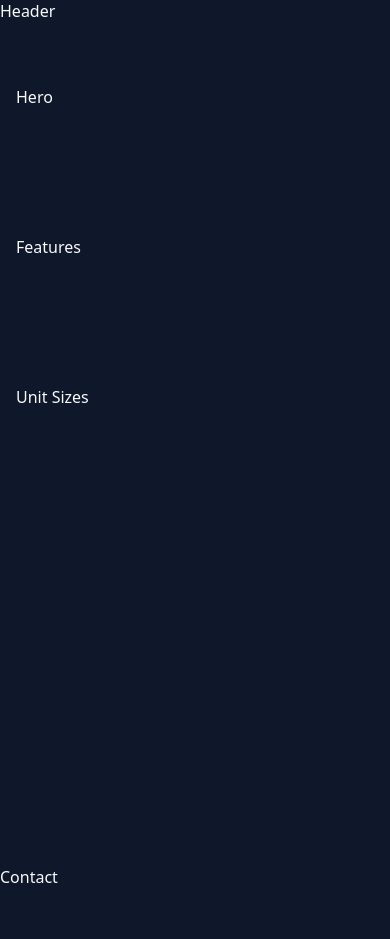
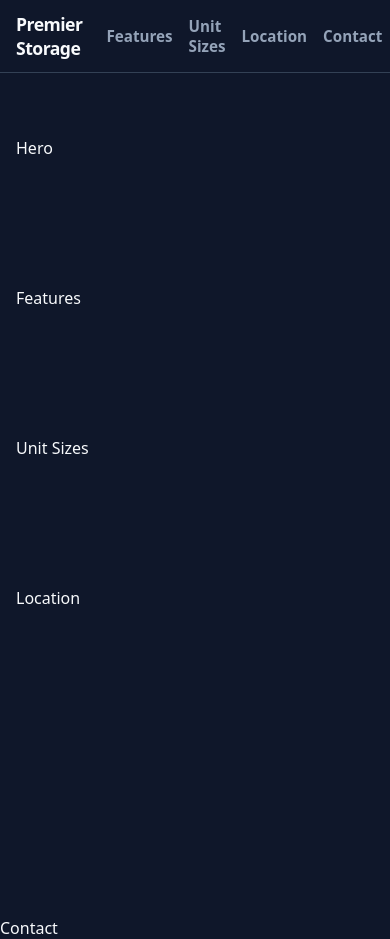
Before and after one commit to jprobussr/premier-storage-redesign, a React (Vite) app in the folder premier-storage-redesign/: page / in a window 390 px wide. Before the commit the page ends 888 px from the top, so only its background shows below. Built offline with nearby package versions, Linux system fonts and the light colour scheme.

Commit message:
feat: build responsive header navigation

```diff
--- a/premier-storage-redesign/src/App.jsx
+++ b/premier-storage-redesign/src/App.jsx
@@ -1,27 +1,32 @@
 import './App.css';
+import Header from './components/Header.jsx';
 
 const App = () => {
   return (
     <>
-      <header className="site-header">Header</header>
+      <Header />
 
       <main className="app">
-        <section className="hero section">
+        <section className="hero section" id="top">
           <div className="container">Hero</div>
         </section>
 
-        <section className="features section">
+        <section className="features section" id="features">
           <div className="container">Features</div>
         </section>
 
-        <section className="unit-sizes section">
+        <section className="unit-sizes section" id="units">
           <div className="container">Unit Sizes</div>
         </section>
 
-
+        <section className="location section" id="location">
+          <div className="container">Location</div>
+        </section>
       </main>
 
-      <footer className="site-footer">Contact</footer>
+      <footer className="site-footer" id="contact">
+        Contact
+      </footer>
     </>
   );
 };
--- a/premier-storage-redesign/src/components/Header.css
+++ b/premier-storage-redesign/src/components/Header.css
@@ -0,0 +1,34 @@
+.site-header {
+    border-bottom: 1px solid var(--border);
+    background: var(--bg);
+}
+
+.header-content {
+    min-height: 72px;
+    display: flex;
+    align-items: center;
+    justify-content: space-between;
+    gap: 1.5rem;
+}
+
+.logo {
+    font-weight: 800;
+    font-size: 1.1rem;
+    letter-spacing: -0.03em;
+}
+
+.site-nav {
+    display: flex;
+    align-items: center;
+    gap: 1rem;
+}
+
+.site-nav a {
+    color: var(--muted);
+    font-size: 0.95rem;
+    font-weight: 600;
+}
+
+.site-nav a:hover {
+    color: var(--text);
+}
--- a/premier-storage-redesign/src/components/Header.jsx
+++ b/premier-storage-redesign/src/components/Header.jsx
@@ -1,9 +1,22 @@
-import Header from './Header.css';
+import './Header.css';
 
 const Header = () => {
   return (
-    <div>Header</div>
-  )
-}
+    <header className="site-header">
+      <div className="container header-content">
+        <a href="#top" className="logo" aria-label="Premier Storage home">
+          Premier Storage
+        </a>
 
-export default Header
+        <nav className="site-nav" aria-label="Main navigation">
+          <a href="#features">Features</a>
+          <a href="#units">Unit Sizes</a>
+          <a href="#location">Location</a>
+          <a href="#contact">Contact</a>
+        </nav>
+      </div>
+    </header>
+  );
+};
+
+export default Header;
```
